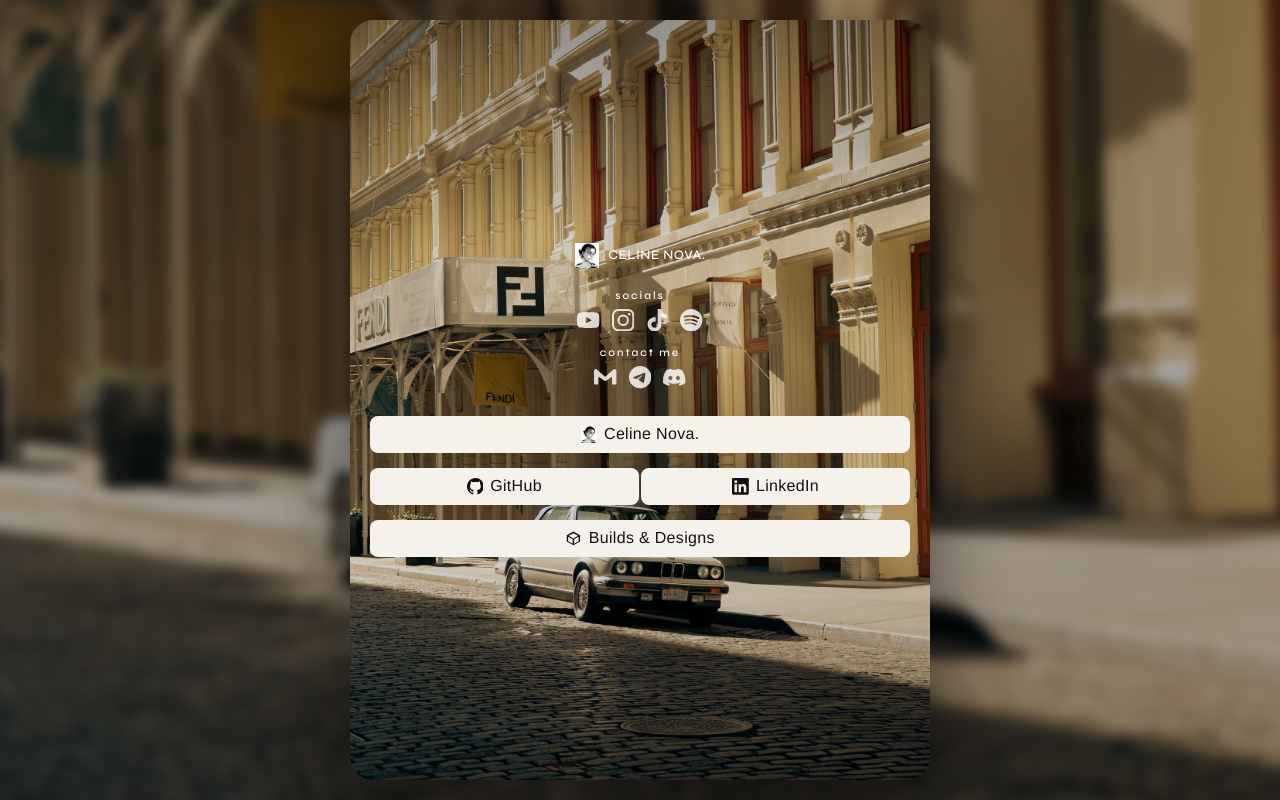
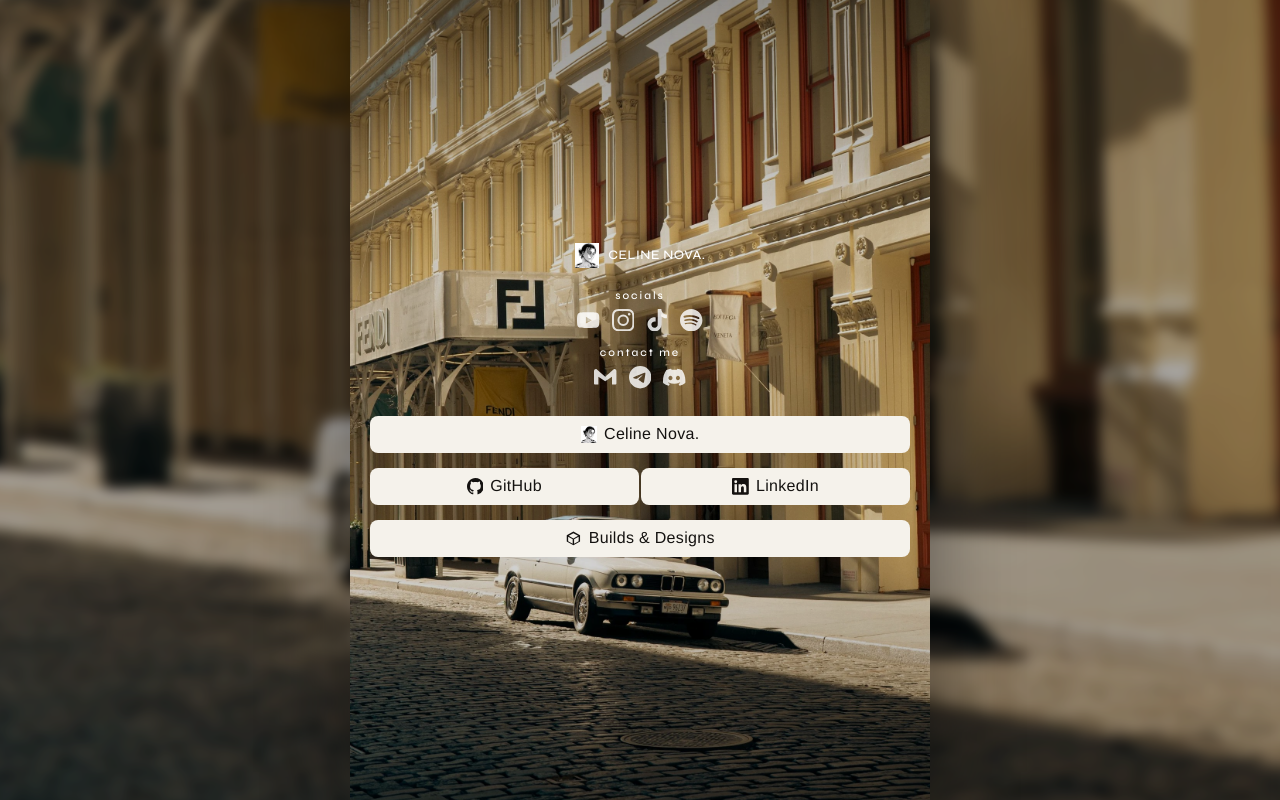
Before and after one commit to melanikshrestha-boop/celinenovalinks, a Next.js app: page / in a window 1280 px wide. Built offline with nearby package versions, Linux system fonts and the light colour scheme; no server answers.

Commit message:
Dock the laptop phone column to the top of the viewport
The 2.5rem inset plus rounded corners left a fade strip under the
chrome. Full-height stage, square top, HUD still centered.

```diff
--- a/css/linkree.css
+++ b/css/linkree.css
@@ -139,6 +139,10 @@ body {
 }
 
 @media (min-width: 640px) {
+  .poster {
+    justify-content: flex-start;
+  }
+
   .wash {
     display: block;
     position: absolute;
@@ -161,13 +165,13 @@ body {
     background: rgba(8, 6, 4, 0.28);
   }
 
-  /* Match Linktree desktop card: 580px × (100svh - 2.5rem), 24px corners. */
+  /* 580px Linktree width, flush to the chrome — no gap above the case. */
   .stage {
     justify-content: center;
     width: min(36.25rem, calc(100% - 2rem));
-    height: calc(100svh - 2.5rem);
-    border-radius: 1.5rem;
-    box-shadow: 0 28px 80px rgba(0, 0, 0, 0.55);
+    height: 100svh;
+    border-radius: 0;
+    box-shadow: 0 0 80px rgba(0, 0, 0, 0.45);
   }
 
   .sheet {
```
